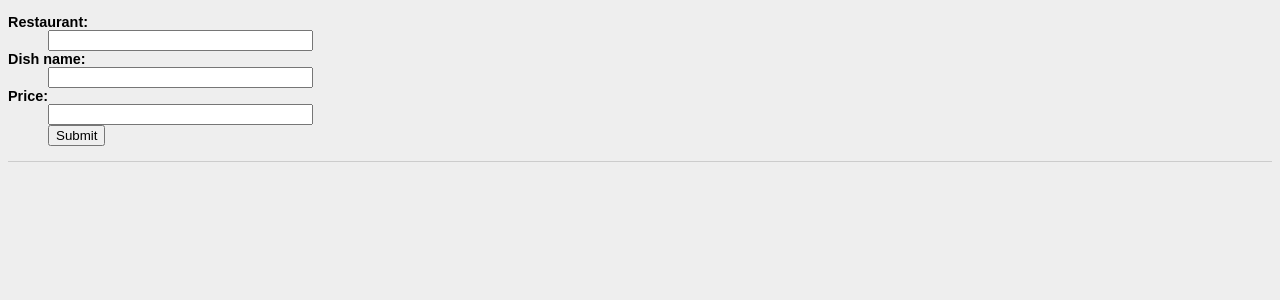
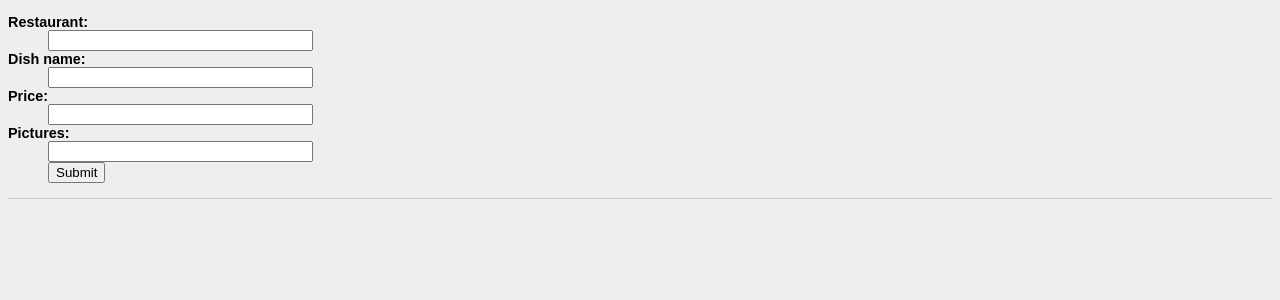
Before and after one commit to arjunvasan/SnapBite, a Flask app: page /entermenudishes in a window 1280 px wide. Shown: the top 300 px of the page. Run offline with Flask 2, Linux system fonts and the light colour scheme; parts of the project's set-up code (start-up, migrations or seed data) failed here and were passed over.

Commit message:
adding a form for entering menu dishes w/ picture field not upload

```diff
--- a/app.py
+++ b/app.py
@@ -134,7 +134,8 @@ def entermenudishes():
             #Add id field
             restaurant = request.form['restaurant'],
             name = request.form['name'],
-            price = request.form['price']
+            price = request.form['price'],
+            pictures = request.form['pictures']
         )
         post.store()
         return 'You have added your menu dishes to our database.'
--- a/models.py
+++ b/models.py
@@ -5,6 +5,7 @@ class Restaurant(Document):
 	description = TextField()
 	tags = ListField(TextField())
 	location = TextField()
+	dishes = ListField(TextField())
 
 class Order(Document):
 	doc_type = 'order'
@@ -19,3 +20,4 @@ class Dishes(Document):
     restaurant = TextField()
     name = TextField()
     price = FloatField()
+    pictures = ListField(TextField())
--- a/templates/entermenudishes.html
+++ b/templates/entermenudishes.html
@@ -10,6 +10,8 @@
         <dd><input type=text size=30 name="name" />
 		<dt>Price:
 		<dd><input type=text size=30 name="price">
+		<dt>Pictures:
+		<dd><input type=text size=30 name="pictures">
         <dd><input type=submit value=Submit />
       </dl>
     </form>
```
